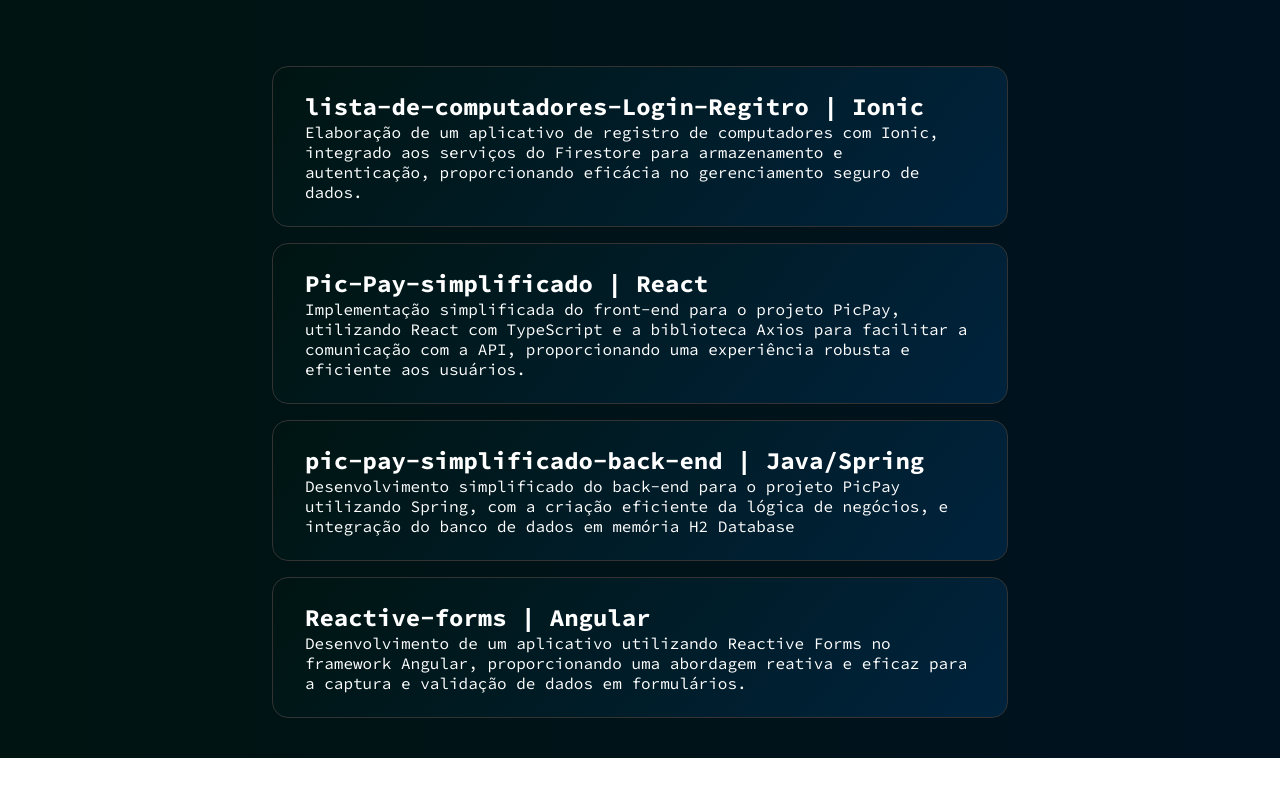
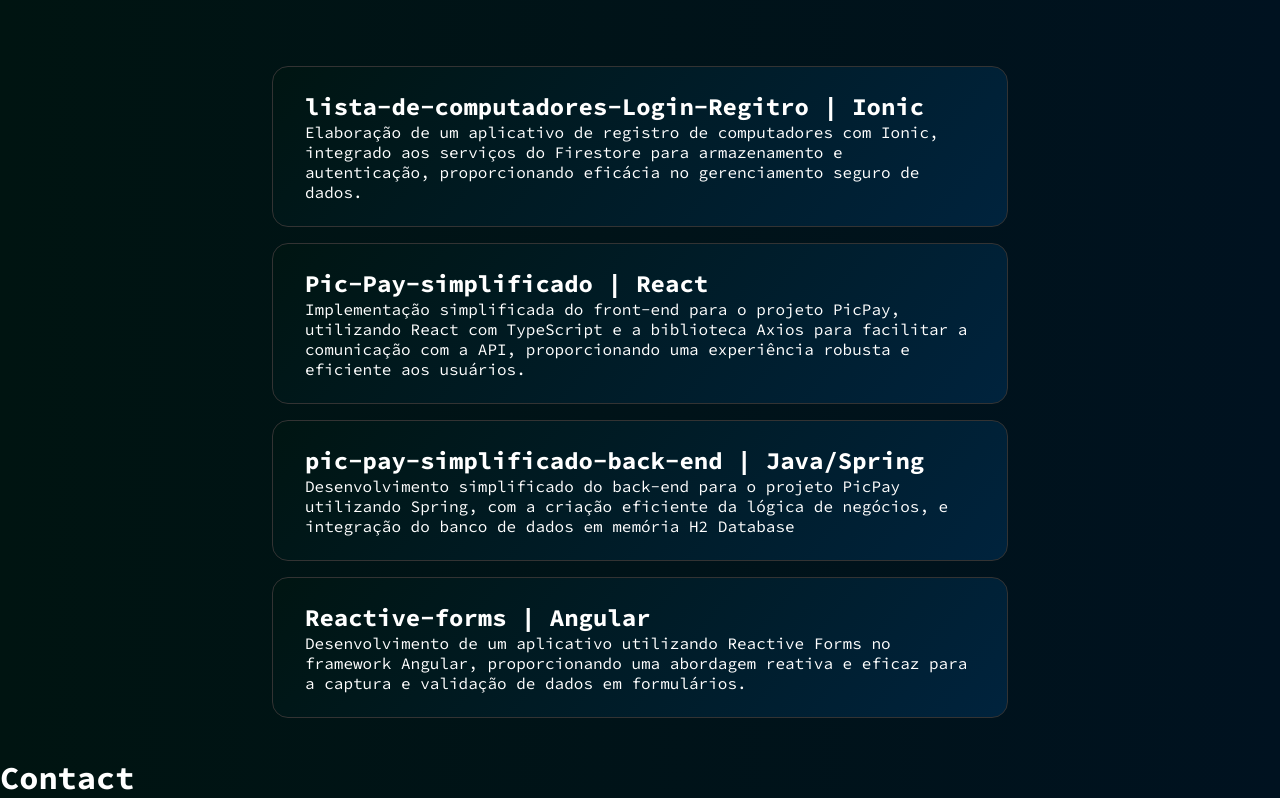
Before and after one commit to MaikonSchafranski/portfolio-main, a React (Create React App) app: page / in a window 1280 px wide. Shown: the part 1836-2634 px from the top of the page. Before the commit the page ends 2594 px from the top, so only its background shows below. Built offline with nearby package versions, Linux system fonts and the light colour scheme.

Commit message:
commit: riacao do componente contact

```diff
--- a/src/App.js
+++ b/src/App.js
@@ -2,7 +2,7 @@
 import Intro from "./components/intro/intro";
 import Skills from "./components/skills/skills";
 import Works from "./components/works/works";
-
+import Contact from "./components/contact/contact";
 function App() {
   return (
     <div className="App">
@@ -10,6 +10,8 @@
       <Intro />
       <Skills />
       <Works />
+      <Contact />
+
     </div>
   );
 }
--- /dev/null
+++ b/src/components/contact/contact.js
@@ -0,0 +1,11 @@
+import React from 'react';
+
+const Contact = ()=> {
+    return (
+        <div className="contact">
+            <h1>Contact</h1>
+        </div>
+    )
+}
+
+export default Contact;
--- a/src/components/works/works.js
+++ b/src/components/works/works.js
@@ -67,7 +67,6 @@
             </div>
           </div>
         </a>
-
       </div>
     </section>
   );
```
Also changed, not shown: src/components/contact/contact.css (added).
